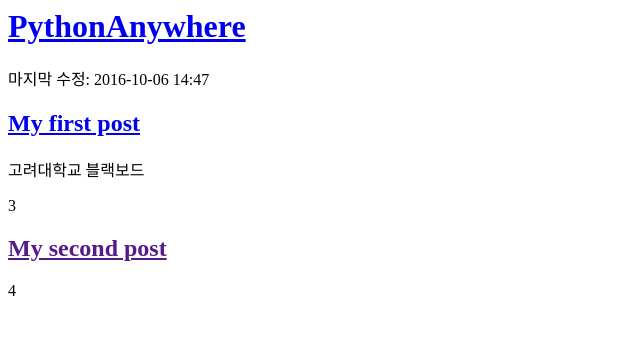
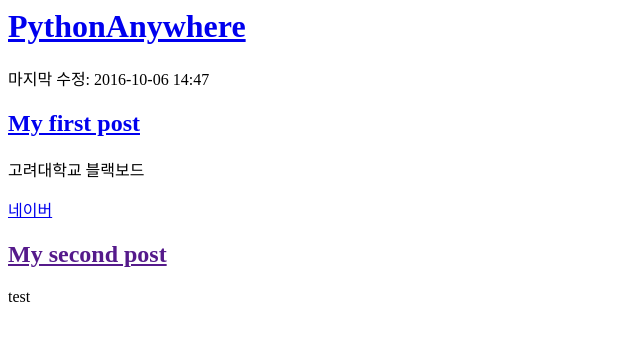
Before and after one commit to gadeuk/my-first-blog, a Django app: page / in a window 1280 px wide. Shown: the top 341 px of the page, without its empty margins (0-640 px from the left). Run offline with Django 3.2, Linux system fonts and the light colour scheme.

Commit message:
Change the HTML for my site(5)

```diff
--- a/blog/templates/blog/post_list.html
+++ b/blog/templates/blog/post_list.html
@@ -4,8 +4,11 @@
 	</head>
 	<body>
 		<div>
-			<h1><a href="https://pythonanywhere.com">PythonAnywhere</a></h1>
+			<h1>
+				<a href="https://www.pythonanywhere.com">PythonAnywhere</a>
+			</h1>
 		</div>
+
 		<div>
 			<p>마지막 수정: 2016-10-06 14:47</p>
 			<h2><a href="https://kulms.korea.ac.kr">My first post</a></h2>
@@ -13,9 +16,9 @@
 		</div>
 
 		<div>
-		<p>3</p>
+		<p><a href="https://www.naver.com">네이버 </a></p>
 		<h2><a href="">My second post</a></h2>
-		<p>4</p>
+		<p>test</p>
 		</div>
 	</body>
 </html>
```
